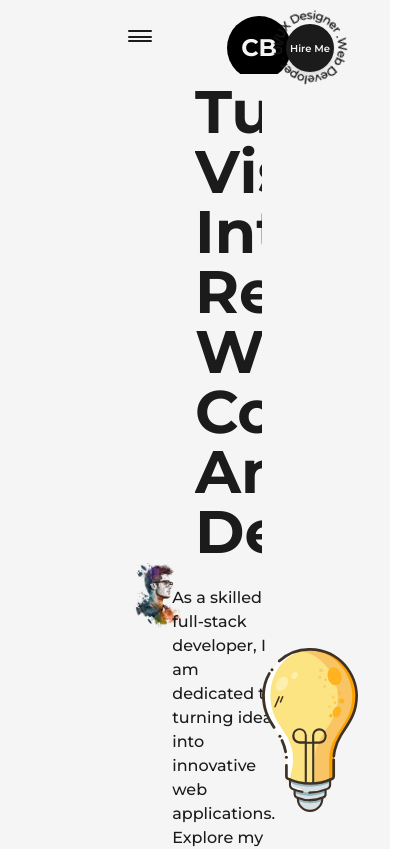
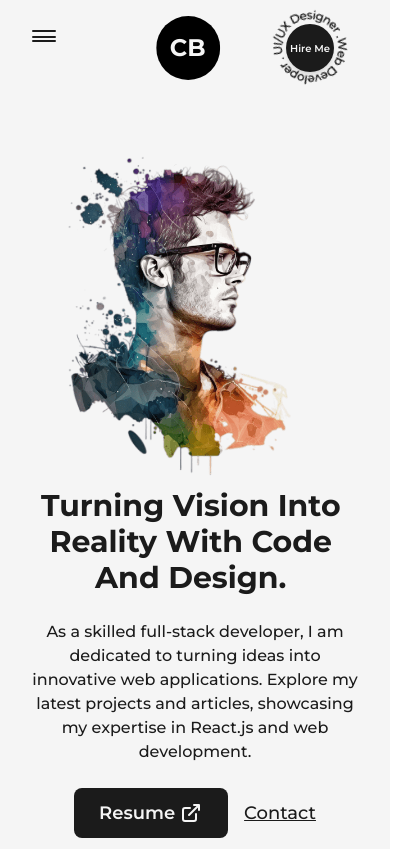
Before and after one commit to karimosman181/learn-nextjs, a Next.js app: page / in a window 390 px wide. Shown: the top 849 px of the page, 413 px wide, since content can reach past the window. Built offline with nearby package versions, Linux system fonts and the light colour scheme.

Commit message:
responsive index

```diff
--- a/src/components/AnimatedText.js
+++ b/src/components/AnimatedText.js
@@ -1,7 +1,6 @@
 import React from "react";
 import { motion } from "framer-motion";
 
-//! FIX staggerChildren animation !!!
 const quote = {
   initial: { opacity: 0 },
   animate: {
--- a/src/components/Layout.js
+++ b/src/components/Layout.js
@@ -3,7 +3,7 @@ import React from "react";
 const Layout = ({ children, className = "" }) => {
   return (
     <div
-      className={` w-full h-full inline-block z-0 bg-light p-32 dark:bg-dark ${className}`}
+      className={` w-full h-full inline-block z-0 bg-light p-32 dark:bg-dark xl:p-24 lg:p-16 md:p-12 sm:p-8 ${className}`}
     >
       {children}
     </div>
--- a/src/components/NavBar.js
+++ b/src/components/NavBar.js
@@ -64,7 +64,7 @@ const NavBar = () => {
   };
 
   return (
-    <header className="w-full px-32 py-8 font-medium flex items-center justify justify-between dark:text-light  relative">
+    <header className="w-full px-32 py-8 font-medium flex items-center justify justify-between dark:text-light  relative z-10 lg:px-16 md:px-12 sm:px-8">
       <button
         className=" flex-col justify-center items-center hidden lg:flex"
         onClick={handleClick}
@@ -204,7 +204,7 @@ const NavBar = () => {
         </motion.div>
       ) : null}
 
-      <div className="absolute left-[50%] top-2 translate-x-[50%]">
+      <div className="absolute left-[50%] top-2 translate-x-[50%] md:left-[40%] md:translate-x-[40%] sm:left-[35%] sm:translate-x-[30%]">
         <Logo />
       </div>
     </header>
--- a/src/pages/index.js
+++ b/src/pages/index.js
@@ -20,15 +20,19 @@ export default function Home() {
         <meta name="description" content="Generated by create next app" />
       </Head>
       <main className="flex items-center text-dark w-full min-h-screen dark:text-light">
-        <Layout className="pt-0">
-          <div className="flex items-center jsutify-between w-full">
-            <div className="w-1/2">
-              <Image src={profilePic} alt="photo" className="w-full h-auto" />
+        <Layout className="pt-0 md:pt-16 sm:pt-8">
+          <div className="flex items-center jsutify-between w-full lg:flex-col">
+            <div className="w-1/2 md:w-full">
+              <Image
+                src={profilePic}
+                alt="photo"
+                className="w-full h-auto lg:hidden md:inline-block md:w-full"
+              />
             </div>
-            <div className="w-1/2 flex flex-col items-center self-center">
+            <div className="w-1/2 flex flex-col items-center self-center lg:w-full lg:text-center">
               <AnimatedText
                 text="Turning Vision Into Reality With Code And Design."
-                className="!text-6xl !text-left"
+                className="!text-6xl !text-left xl:!text-5xl lg:!text-center lg:!text-6xl md:!text-5xl sm:!text-3xl "
               />
               <p className="my-4 text-base font-medium">
                 As a skilled full-stack developer, I am dedicated to turning
@@ -36,7 +40,7 @@ export default function Home() {
                 projects and articles, showcasing my expertise in React.js and
                 web development.
               </p>
-              <div className="flex items-center self-start mt-2">
+              <div className="flex items-center self-start mt-2 lg:self-center">
                 <Link
                   href="/resume.pdf"
                   target={"_blank"}
@@ -56,7 +60,7 @@ export default function Home() {
           </div>
         </Layout>
         <HireMe></HireMe>
-        <div className="absolute right-8 bottom-8 inline-block w-24">
+        <div className="absolute right-8 bottom-8 inline-block w-24 md:hidden">
           <Image
             src={lightBulb}
             alt="lightbulb"
```
